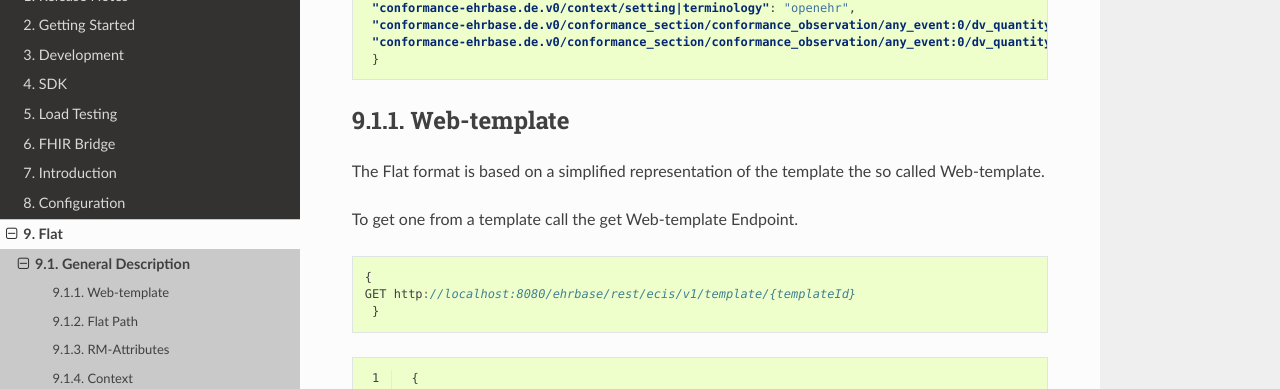
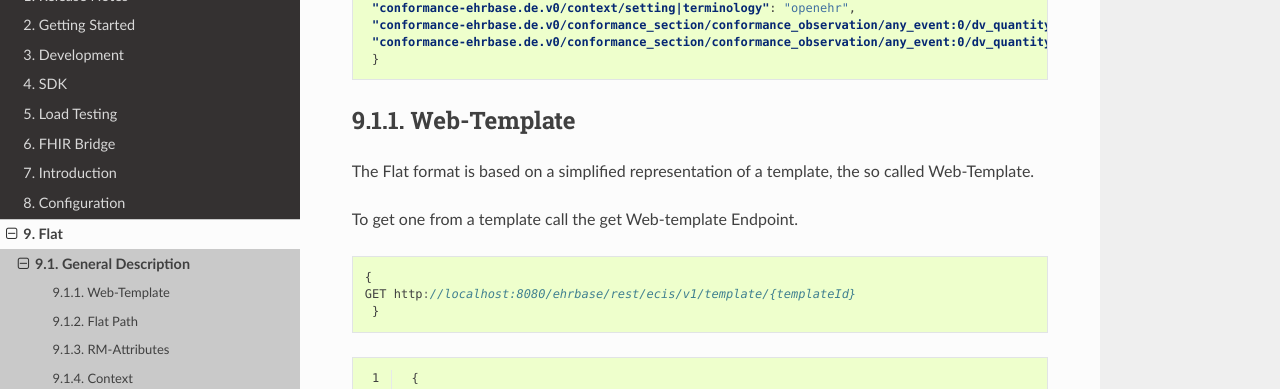
Before and after one commit to ehrbase/documentation, a Sphinx documentation site: the page built from source/09_flat/00_description/index.rst, in a window 1280 px wide and 900 px high, scrolled down 324 px. Shown: the part 156-545 px from the top of the window. Built offline with Sphinx 7.4.7 and the Read the Docs theme 2.0.0, drawn with Linux system fonts in a browser that asks for light colours; formulas are drawn with MathJax 3; pages that are not in the unit, such as notebooks, are missing from menus; some of the changed text lies outside the part shown.

Commit message:
fix review
see CDR-110

```diff
--- a/source/09_flat/00_description/index.rst
+++ b/source/09_flat/00_description/index.rst
@@ -21,9 +21,9 @@ The Flat format offers a simplified representation of a openEHR Composition. Dat
   }
 
 
-Web-template
+Web-Template
 --------------
-The Flat format is based on a simplified representation of the template the so called Web-template.
+The Flat format is based on a simplified representation of a template, the so called Web-Template.
 
 To get one from a template call the get Web-template Endpoint.
 
@@ -134,7 +134,7 @@ To build a Flat Path
 
 RM-Attributes
 --------------
-Some attributes are not defended by the template but by the RM-Model. If those are optional there are not part of the `Web-template`_ and are selected by "_attributeName"
+Some attributes are not defended by the template but by the RM-Model. If those are optional there are not part of the `Web-Template`_ and are selected by "_attributeName"
 
 .. code-block:: json
 
--- a/source/09_flat/01_data_types/index.rst
+++ b/source/09_flat/01_data_types/index.rst
@@ -33,7 +33,7 @@ COMPOSITION
 .. code-block:: json
 
  {
-  "conformance-ehrbase.de.v0/_uid": "6e3a9506-b81c-4d74-a37f-1464fb7106b2::piri.ehrscape.com::1",
+  "conformance-ehrbase.de.v0/_uid": "6e3a9506-b81c-4d74-a37f-1464fb7106b2::ehrbase.org::1",
   "conformance-ehrbase.de.v0/language|code": "en",
   "conformance-ehrbase.de.v0/language|terminology": "ISO_639-1",
   "conformance-ehrbase.de.v0/territory|code": "US",
```
Also changed, not shown: other parts of source/09_flat/00_description/index.rst (+2 -2 lines).
